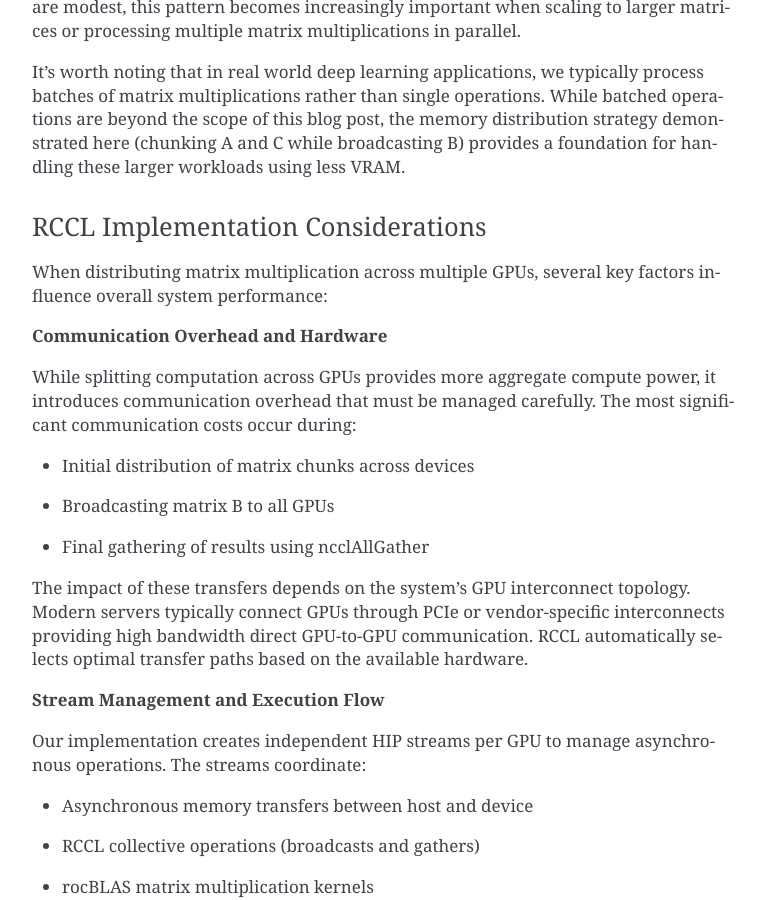
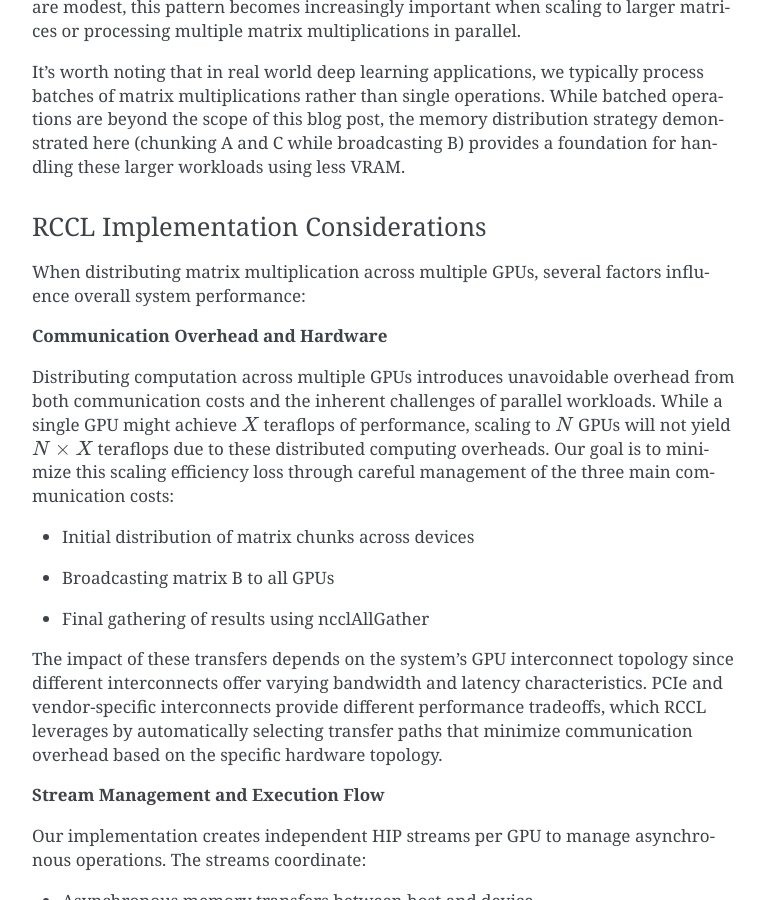
Before and after one commit to pebblesandweeds/rccl_gpu_matmul, a Sphinx documentation site: the page built from docs/source/rccl_gpu_matmul.rst, in a window 1280 px wide and 900 px high, scrolled down 5763 px. Shown: the whole window, without its empty margins (366-1131 px from the left). Built offline with Sphinx 7.4.7, drawn with Linux system fonts in a browser that asks for light colours.

Commit message:
Edits to blog

```diff
--- a/docs/source/rccl_gpu_matmul.rst
+++ b/docs/source/rccl_gpu_matmul.rst
@@ -122,17 +122,17 @@ It's worth noting that in real world deep learning applications, we typically pr
 RCCL Implementation Considerations
 ^^^^^^^^^^^^^^^^^^^^^^^^^^^^^^^^^^
 
-When distributing matrix multiplication across multiple GPUs, several key factors influence overall system performance:
+When distributing matrix multiplication across multiple GPUs, several factors influence overall system performance:
 
 **Communication Overhead and Hardware**
 
-While splitting computation across GPUs provides more aggregate compute power, it introduces communication overhead that must be managed carefully. The most significant communication costs occur during:
+Distributing computation across multiple GPUs introduces unavoidable overhead from both communication costs and the inherent challenges of parallel workloads. While a single GPU might achieve :math:`X` teraflops of performance, scaling to :math:`N` GPUs will not yield :math:`N \times X` teraflops due to these distributed computing overheads. Our goal is to minimize this scaling efficiency loss through careful management of the three main communication costs:
 
 * Initial distribution of matrix chunks across devices
 * Broadcasting matrix B to all GPUs
 * Final gathering of results using ncclAllGather
 
-The impact of these transfers depends on the system's GPU interconnect topology. Modern servers typically connect GPUs through PCIe or vendor-specific interconnects providing high bandwidth direct GPU-to-GPU communication. RCCL automatically selects optimal transfer paths based on the available hardware.
+The impact of these transfers depends on the system's GPU interconnect topology since different interconnects offer varying bandwidth and latency characteristics. PCIe and vendor-specific interconnects provide different performance tradeoffs, which RCCL leverages by automatically selecting transfer paths that minimize communication overhead based on the specific hardware topology.
 
 **Stream Management and Execution Flow**
 
```
